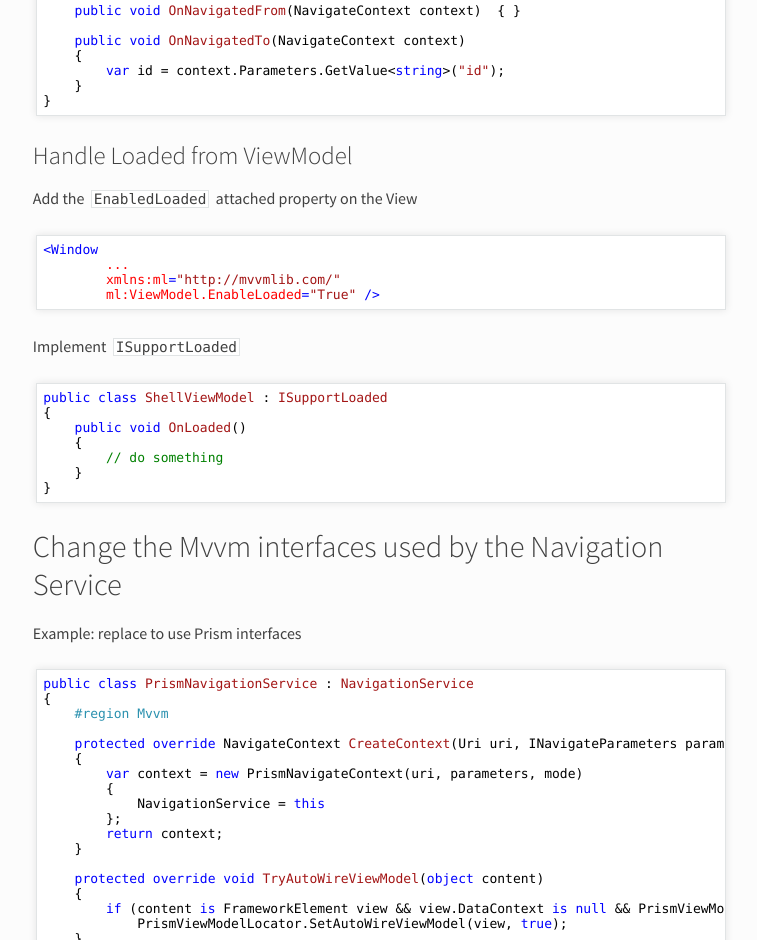
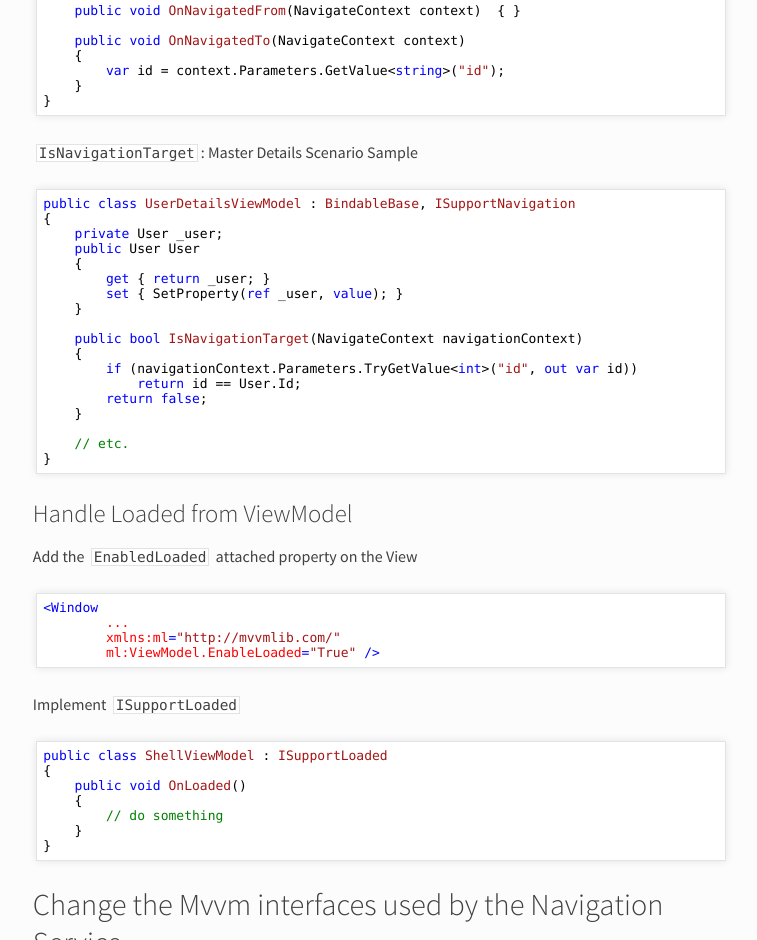
Before and after one commit to romagny13/mvvmlib-documentation, a plain HTML site: page docs/MvvmLib.Wpf.htm in a window 1280 px wide. Shown: the part 7757-8697 px from the top of the page, without its empty margins (419-1176 px from the left). Drawn offline with Linux system fonts and the light colour scheme.

Commit message:
IsNavigationTarget Master Details sample

```diff
--- a/docs/MvvmLib.Wpf.htm
+++ b/docs/MvvmLib.Wpf.htm
@@ -101,7 +101,7 @@
 </ul>
 <h2 id="viewmodellocator">ViewModelLocator<a class="headerlink" href="#viewmodellocator" title="Permalink to this headline"><i class="fa fa-link" aria-hidden="true"></i></a></h2>
 <blockquote>
-<p>Allows to resolve ViewModels for Views with <strong>AutoWireViewModel</strong>. </p>
+<p>Allows to resolve ViewModels for Views with <strong>AutoWireViewModel</strong>.</p>
 </blockquote>
 <p>Default <strong>convention</strong>:</p>
 <ul>
@@ -511,7 +511,7 @@ ContainerLocator.SetContainerLocationProvider(() =&gt; new UnityContainerLocatio
 <li>ISupportActivationGuard</li>
 <li>ISupportDeactivationGuard</li>
 </ul>
-<p>Example confirm  navigation</p>
+<p>Example confirm navigation</p>
 <pre><code class="cs">public class ViewAViewModel : BindableBase, ISupportNavigation, ISupportActivationGuard, ISupportDeactivationGuard
 {
     // etc.
@@ -537,6 +537,27 @@ ContainerLocator.SetContainerLocationProvider(() =&gt; new UnityContainerLocatio
     {
         var id = context.Parameters.GetValue&lt;string&gt;(&quot;id&quot;);
     }
+}
+</code></pre>
+
+<p><code>IsNavigationTarget</code>: Master Details Scenario Sample</p>
+<pre><code class="cs">public class UserDetailsViewModel : BindableBase, ISupportNavigation
+{
+    private User _user;
+    public User User
+    {
+        get { return _user; }
+        set { SetProperty(ref _user, value); }
+    }
+
+    public bool IsNavigationTarget(NavigateContext navigationContext)
+    {
+        if (navigationContext.Parameters.TryGetValue&lt;int&gt;(&quot;id&quot;, out var id))
+            return id == User.Id;
+        return false;
+    }
+
+    // etc.
 }
 </code></pre>
 
@@ -1048,11 +1069,11 @@ var pagedList = Users.ToPagedList&lt;User&gt;(pageNumber, pageSize);
 <h2 id="controls">Controls<a class="headerlink" href="#controls" title="Permalink to this headline"><i class="fa fa-link" aria-hidden="true"></i></a></h2>
 <h3 id="animatingcontentcontrol">AnimatingContentControl<a class="headerlink" href="#animatingcontentcontrol" title="Permalink to this headline"><i class="fa fa-link" aria-hidden="true"></i></a></h3>
 <blockquote>
-<p>Content Control that allows to animate on content change. </p>
+<p>Content Control that allows to animate on content change.</p>
 </blockquote>
-<p>2 Storyboards : </p>
+<p>2 Storyboards :</p>
 <ul>
-<li>EntranceAnimation </li>
+<li>EntranceAnimation</li>
 <li>ExitAnimation</li>
 <li>Simultaneous (boolean) allows to play simultaneously the animations.</li>
 <li>CanAnimateOnLoad: allows to cancel animation on load</li>
@@ -1183,7 +1204,7 @@ var pagedList = Users.ToPagedList&lt;User&gt;(pageNumber, pageSize);
 
 <h3 id="transitioningitemscontrol">TransitioningItemsControl<a class="headerlink" href="#transitioningitemscontrol" title="Permalink to this headline"><i class="fa fa-link" aria-hidden="true"></i></a></h3>
 <blockquote>
-<p>ItemsControl that allows to animate on item insertion and deletion. </p>
+<p>ItemsControl that allows to animate on item insertion and deletion.</p>
 </blockquote>
 <p>The &quot;ControlledAnimation&quot; avoid to set the target and the target property of the storyboard. The TargetPropertyType is a shortcut. But it's possible to target explicitly the target property of the storyboard with &quot;TargetProperty&quot; dependency property.</p>
 <pre><code class="xml">&lt;ml:TransitioningItemsControl ItemsSource=&quot;{Binding MyItems}&quot;
@@ -1210,7 +1231,7 @@ var pagedList = Users.ToPagedList&lt;User&gt;(pageNumber, pageSize);
 </code></pre>
 
 <h3 id="navigatablecontentcontrol">NavigatableContentControl<a class="headerlink" href="#navigatablecontentcontrol" title="Permalink to this headline"><i class="fa fa-link" aria-hidden="true"></i></a></h3>
-<p>It's a control that allows to use navigation service méthods (like a Frame). </p>
+<p>It's a control that allows to use navigation service méthods (like a Frame).</p>
 <p>Example with mahApps.Metro, sets the content of the <a href="https://mahapps.com/docs/controls/HamburgerMenu" target="_blank">HamburgerMenu</a></p>
 <pre><code class="cs">public partial class Shell
 {
@@ -1290,7 +1311,7 @@ var pagedList = Users.ToPagedList&lt;User&gt;(pageNumber, pageSize);
 &lt;/ListBox&gt;
 </code></pre>
 
-<p>TreeViewSelectedItemChangedBehavior </p>
+<p>TreeViewSelectedItemChangedBehavior</p>
 <pre><code class="xml">&lt;TreeView ItemsSource=&quot;{Binding Families}&quot; MinHeight=&quot;100&quot;&gt;
     &lt;TreeView.Resources&gt;
         &lt;HierarchicalDataTemplate DataType=&quot;{x:Type viewModels:Family}&quot; ItemsSource=&quot;{Binding Members}&quot;&gt;
```
Also changed, not shown: docs/search_index.json (+1 -1 lines), 1 other file.
